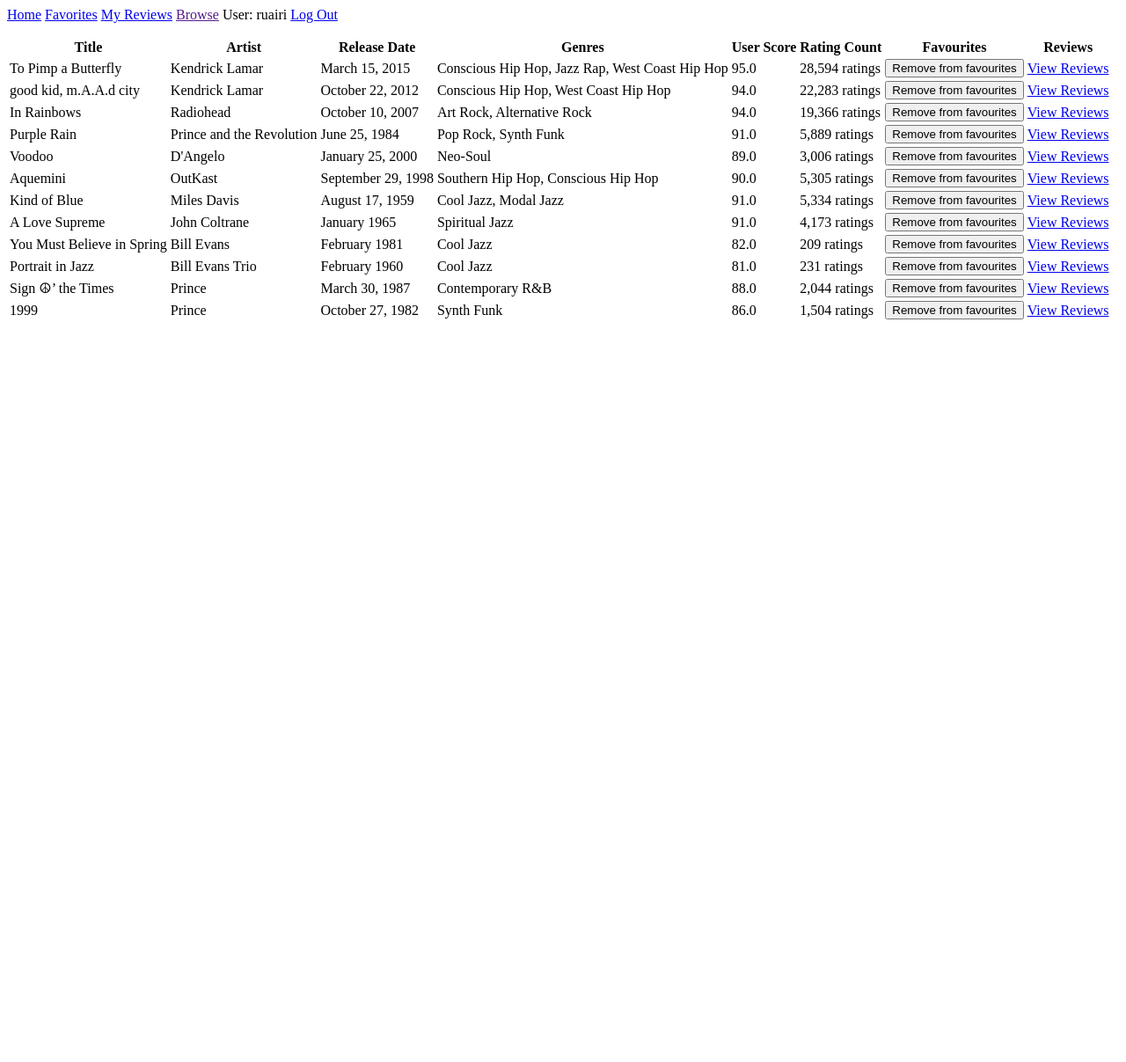
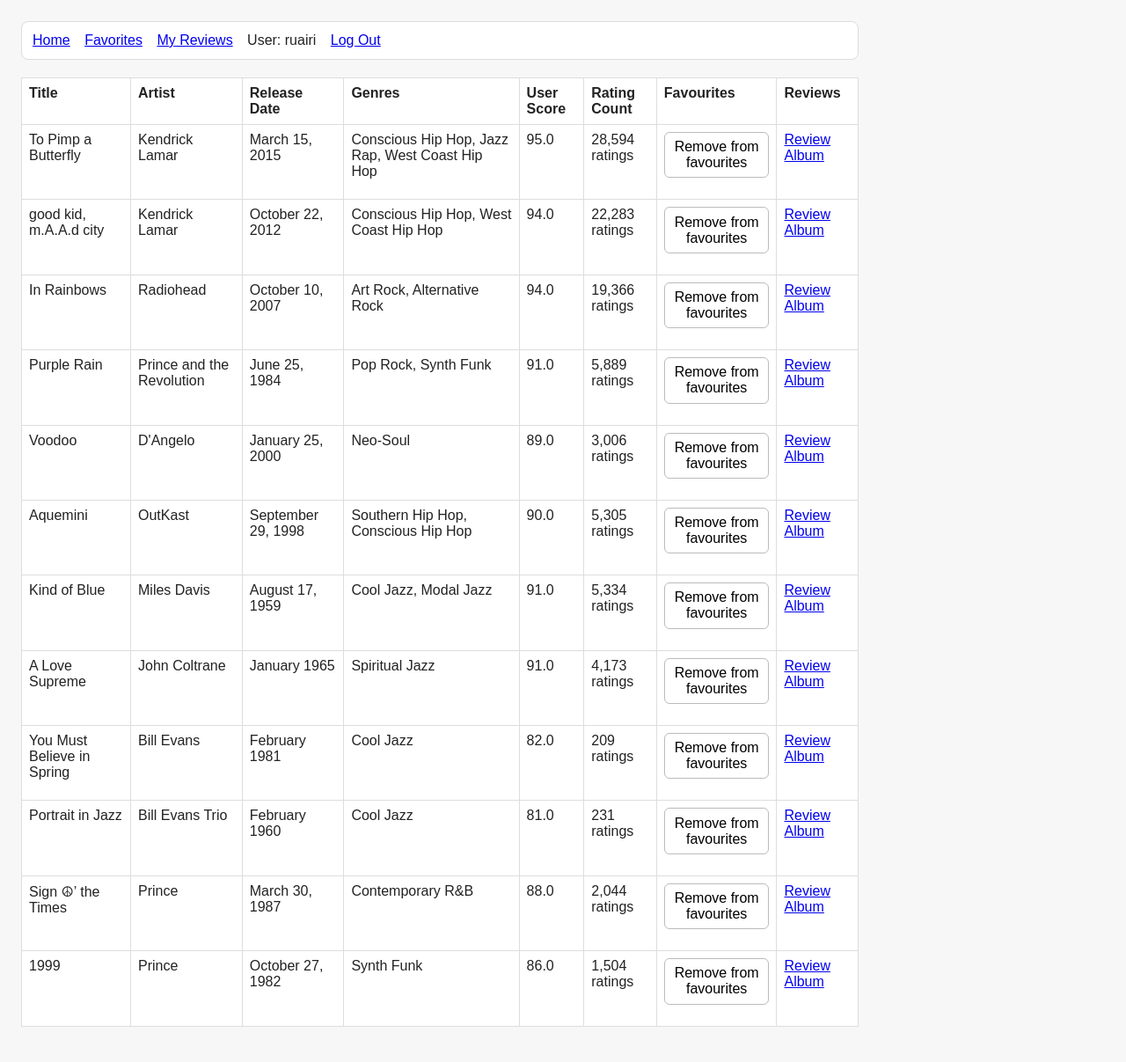
Before and after one commit to ruairicounihan/webdev_project, a Flask app: page /get_favorites in a window 1280 px wide. Shown: the whole page at 88% size. Before the commit the page ends 363 px from the top, so only its background shows below. Run offline with Flask 3, Linux system fonts and the light colour scheme; a user stored in the database is signed in; data comes from the database, SQL or seed files in the repository; both versions use the stored data as it was after the commit.

Commit message:
finished

```diff
--- a/app.py
+++ b/app.py
@@ -13,6 +13,7 @@
 
 Session(app)
 app.teardown_appcontext(close_db)
+
 
 @app.before_request
 def load_logged_in_user():
@@ -32,7 +33,8 @@
 def search():
     form = SearchForm()
     query = ""
-
+    db = get_db()
+    user_id = g.user
     if request.method == "POST" and form.validate_on_submit():
         query = form.query.data
     elif request.method == "GET":
@@ -40,15 +42,15 @@
         form.query.data = query
 
     if query:
-        db = get_db()
-        user_id = g.user
         artist_results = crud.search_artist(db, query)
         album_results = crud.search_album(db, query)
         results = artist_results + album_results
         favorite_ids = crud.get_favorite_album_ids(db, user_id)
-
         return render_template("index.html", results=results, form=form, query=query, favorite_ids=favorite_ids)
-    return render_template("index.html", results=[], form=form, query="", favorite_ids=set())
+    else:
+        album_results = crud.search_all(db)
+        favorite_ids = crud.get_favorite_album_ids(db, user_id)
+    return render_template("index.html", results=album_results, form=form, query="", favorite_ids=favorite_ids)
 
 
 #returns a users entire fav list up to this point.
--- a/crud.py
+++ b/crud.py
@@ -4,9 +4,8 @@
 import sqlite3
 
 #searches DB for given string for artists, albums and songs
-def search_all(db, search=False):
+def search_all(db):
     albums = db.execute( """ SELECT * FROM albums;""").fetchall()
-  # print(type(albums))
     return albums
 
 
@@ -18,8 +17,6 @@
     albums = db.execute(""" SELECT * FROM albums
                             WHERE LOWER(artist) LIKE ?; """
                             , (query_small_cap,)).fetchall()
-    print("inside search artist")
-    print(albums)
     return albums
 
 #search just albums
@@ -42,20 +39,6 @@
 
 def get_album_reviews(db, album_id):
     return db.execute(""" SELECT * FROM reviews WHERE album_id = ?;""", (album_id,)).fetchall()
-
-
-
-
-
-
-
-
-
-
-#gets all albums. Returns everything if year is not set. Can be used to categorise.
-def get_all_albums(year=False):
-    pass
-
 
 
 ######## USER RELATED ##########
--- a/static/styles.css
+++ b/static/styles.css
@@ -0,0 +1,53 @@
+* {
+	box-sizing: border-box;
+}
+
+body {
+	margin: 0;
+	padding: 1.5em;
+	max-width: 1000px;
+	font-family: Arial, sans-serif;
+	color: #222;
+	background: #f7f7f7;
+}
+
+nav {
+	margin-bottom: 1.25rem;
+	padding: 0.75rem;
+	background: #fff;
+	border: 1px solid #ddd;
+	border-radius: 8px;
+}
+
+nav a, .user-info {
+	margin-right: 0.75rem;
+}
+
+form, table, h2, h3, p {
+	margin-bottom: 1rem;
+}
+
+input, textarea, select, button {
+	padding: 0.45rem 0.55rem;
+	border: 1px solid #bbb;
+	border-radius: 6px;
+	font: inherit;
+}
+
+button, input[type="submit"] {
+	background: #fff;
+	cursor: pointer;
+}
+
+table {
+	width: 100%;
+	border-collapse: collapse;
+	background: #fff;
+}
+
+th, td {
+	border: 1px solid #ddd;
+	padding: 0.5rem;
+	text-align: left;
+	vertical-align: top;
+}
--- a/templates/base.html
+++ b/templates/base.html
@@ -11,7 +11,6 @@
             <a href="{{ url_for('search') }}">Home</a>
             <a href="{{ url_for('get_favorites') }}">Favorites</a>
             <a href="{{ url_for('my_reviews')}}">My Reviews</a>
-            <a href="">Browse</a>
             <span class="user-info">User: {{ g.user }}</span>
             <a href="{{ url_for('logout') }}">Log Out</a>
         {% else %}
--- a/templates/favorites.html
+++ b/templates/favorites.html
@@ -5,21 +5,20 @@
     <p>
         {% if favorites %}
             <table>
-                <thead>
-                    <tr>
-                        <th>Title</th>
-                        <th>Artist</th>
-                        <th>Release Date</th>
-                        <th>Genres</th>
-                        <th>User Score</th>
-                        <th>Rating Count</th>
-                        <th>Favourites</th>
-                        <th>Reviews</th>
+                <tr scope="row">
+                    <th scope="col">Title</th>
+                    <th scope="col">Artist</th>
+                    <th scope="col">Release Date</th>
+                    <th scope="col">Genres</th>
+                    <th scope="col">User Score</th>
+                    <th scope="col">Rating Count</th>
+                    <th scope="col">Favourites</th>
+                    <th scope="col">Reviews</th>
                 </tr>
-                </thead>
-                <tbody>
+
+
                 {% for album in favorites   %}
-                    <tr>
+                <tr scope="row">
                     <td>{{ album.title }}</td>
                     <td>{{ album.artist }}</td>
                     <td>{{ album.release_date }}</td>
@@ -34,11 +33,11 @@
                         </form>
                     </td>
                     <td>
-                            <a href="{{ url_for('review_page', album_id=album.album_id, query=query) }}">View Reviews</a>
+                        <a href="{{ url_for('review_page', album_id=album.album_id, query=query) }}">Review Album</a>
                     </td>
                 </tr>
                 {% endfor %}
-                </tbody>
+
             </table>
             {% else %}
                 <p>No results found</p>
```
Also changed, not shown: templates/index.html (+13 -15 lines), templates/my_reviews.html (+8 -6 lines), templates/reviews.html (+6 -6 lines), aoty.csv, reviews.db. Lines whose indentation alone changed are shown as unchanged.
